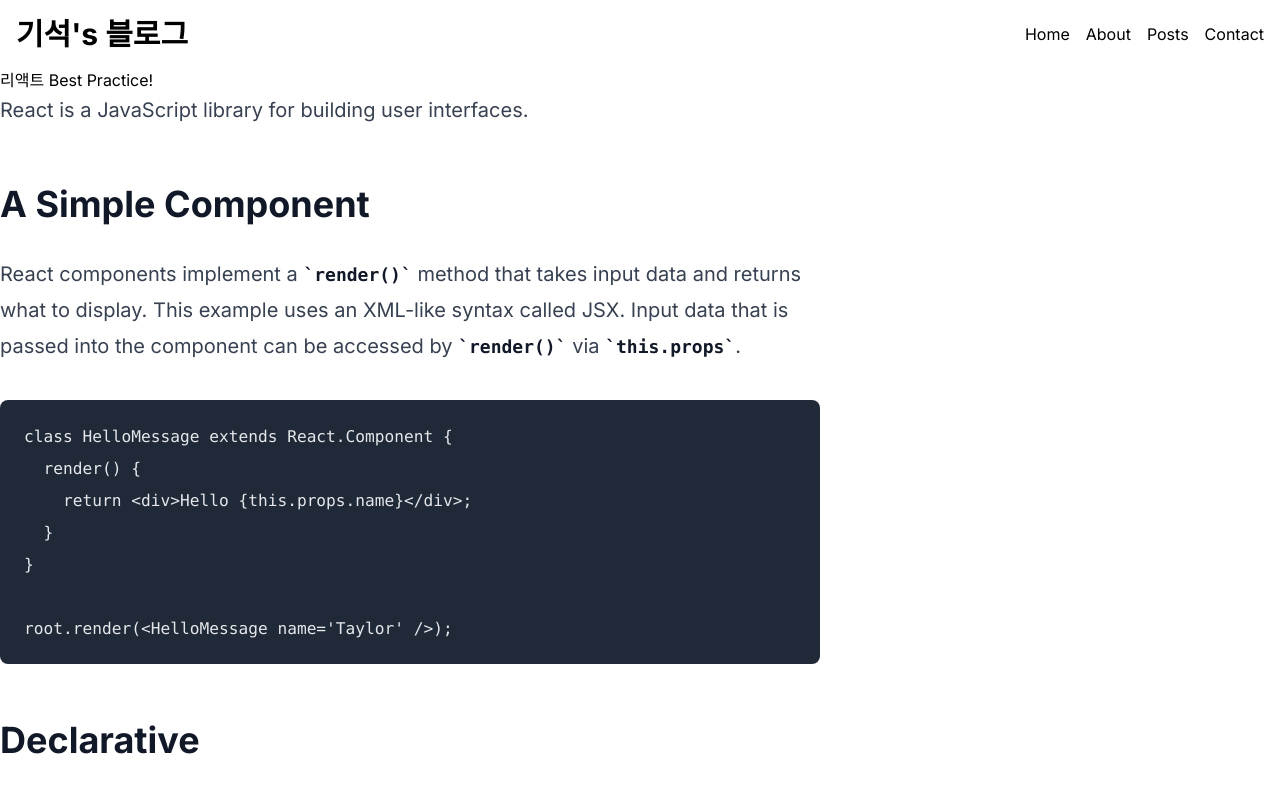
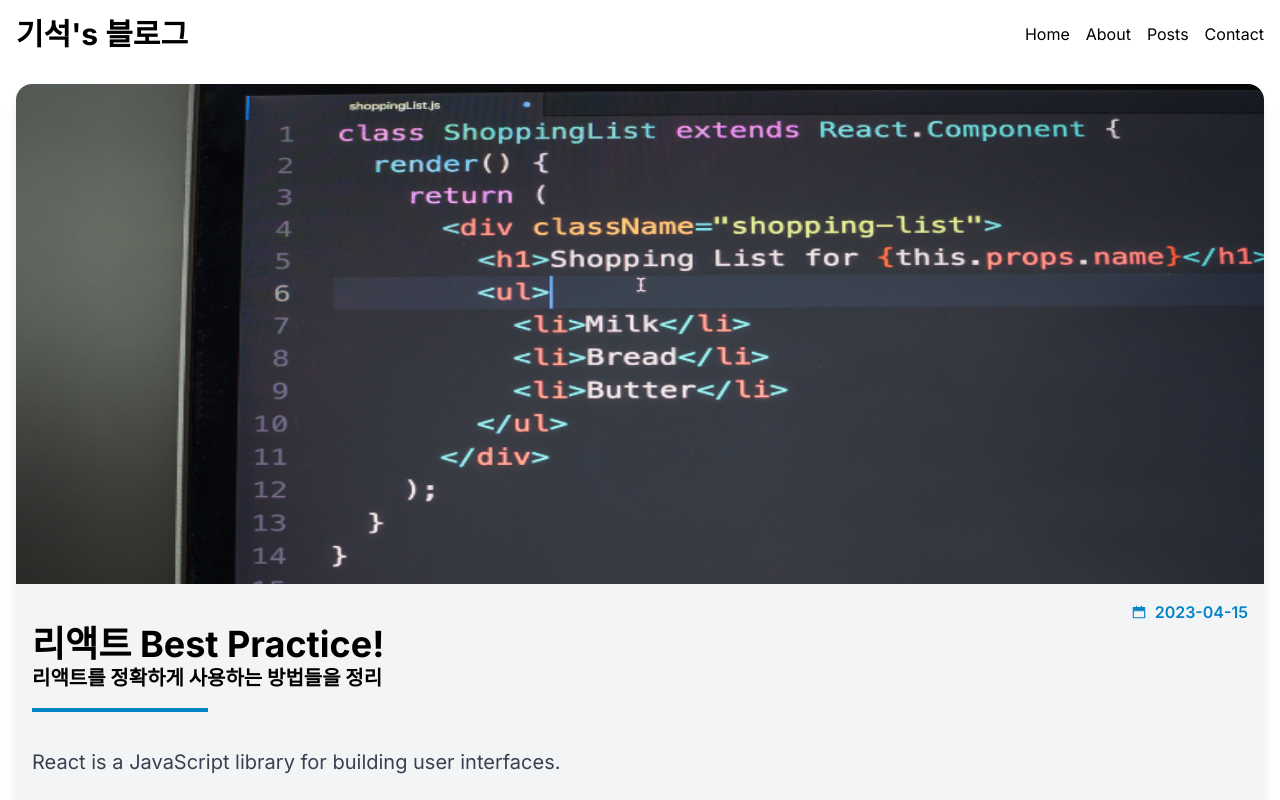
Before and after one commit to GiSeok-Hong/next-blog, a Next.js app: page /posts/best-react-practices in a window 1280 px wide. Shown: the top 800 px of the page. Built offline with nearby package versions, Linux system fonts and the light colour scheme.

Commit message:
design: react-icons 설치 및 post 상세 페이지 ui 작업

```diff
--- a/package.json
+++ b/package.json
@@ -19,6 +19,7 @@
     "postcss": "8.4.23",
     "react": "18.2.0",
     "react-dom": "18.2.0",
+    "react-icons": "^4.9.0",
     "react-markdown": "^8.0.7",
     "react-multi-carousel": "^2.8.3",
     "remark-gfm": "^3.0.1",
--- a/src/app/posts/[slug]/page.tsx
+++ b/src/app/posts/[slug]/page.tsx
@@ -1,5 +1,7 @@
 import MarkdownViewer from "@/components/MarkdownViewer";
 import { getPostData } from "@/service/posts";
+import Image from "next/image";
+import { AiTwotoneCalendar } from "react-icons/ai";
 
 type Props = {
   params: {
@@ -8,12 +10,27 @@
 };
 
 export default async function PostPage({ params: { slug } }: Props) {
-  const post = await getPostData(slug);
+  const { title, description, date, path, content } = await getPostData(slug);
 
   return (
-    <>
-      <h1>{post.title}</h1>
-      <MarkdownViewer content={post.content} />
-    </>
+    <article className="rounded-2xl overflow-hidden bg-gray-100 shadow-lg m-4">
+      <Image
+        className="w-full h-1/5 max-h-[500px]"
+        src={`/images/posts/${path}.png`}
+        alt={title}
+        width={760}
+        height={420}
+      />
+      <section className="flex flex-col p-4">
+        <div className="flex items-center self-end text-sky-600">
+          <AiTwotoneCalendar />
+          <p className="font-semibold ml-2">{date.toString()}</p>
+        </div>
+        <h1 className="text-4xl font-bold">{title}</h1>
+        <p className="text-xl font-bold">{description}</p>
+        <div className="w-44 border-2 border-sky-600 mt-4 mb-8" />
+        <MarkdownViewer content={content} />
+      </section>
+    </article>
   );
 }
```
Also changed, not shown: 1 other file (tests, documents, lock files or other folders).
